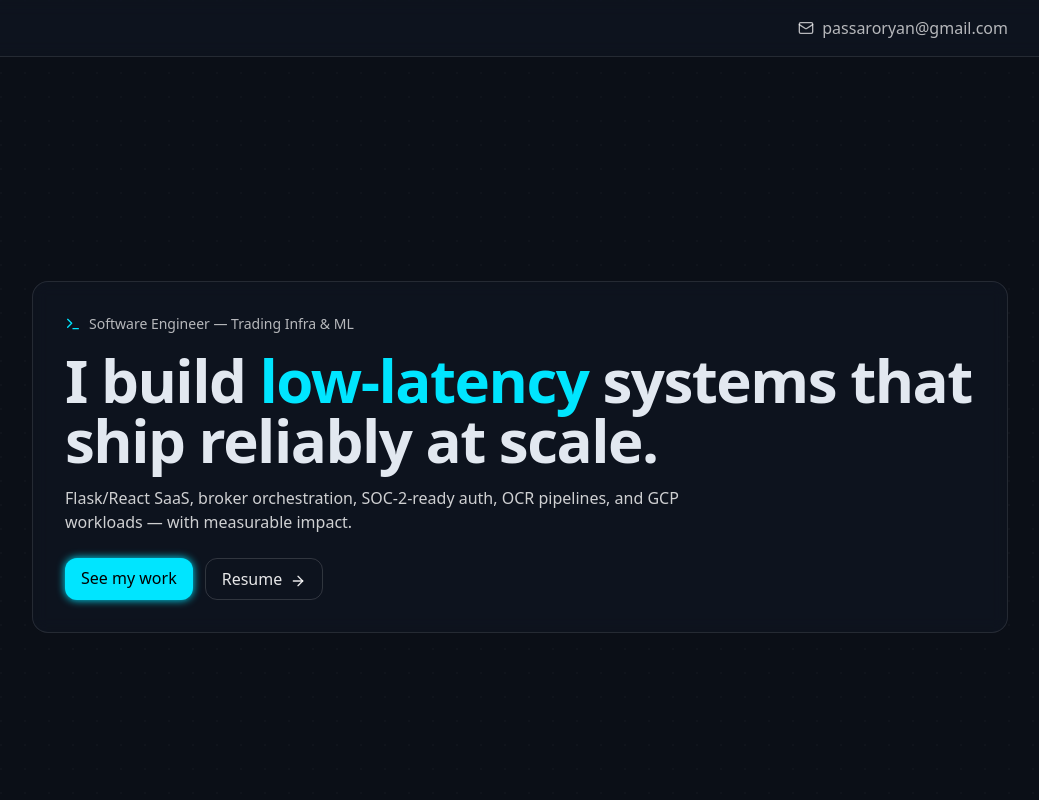
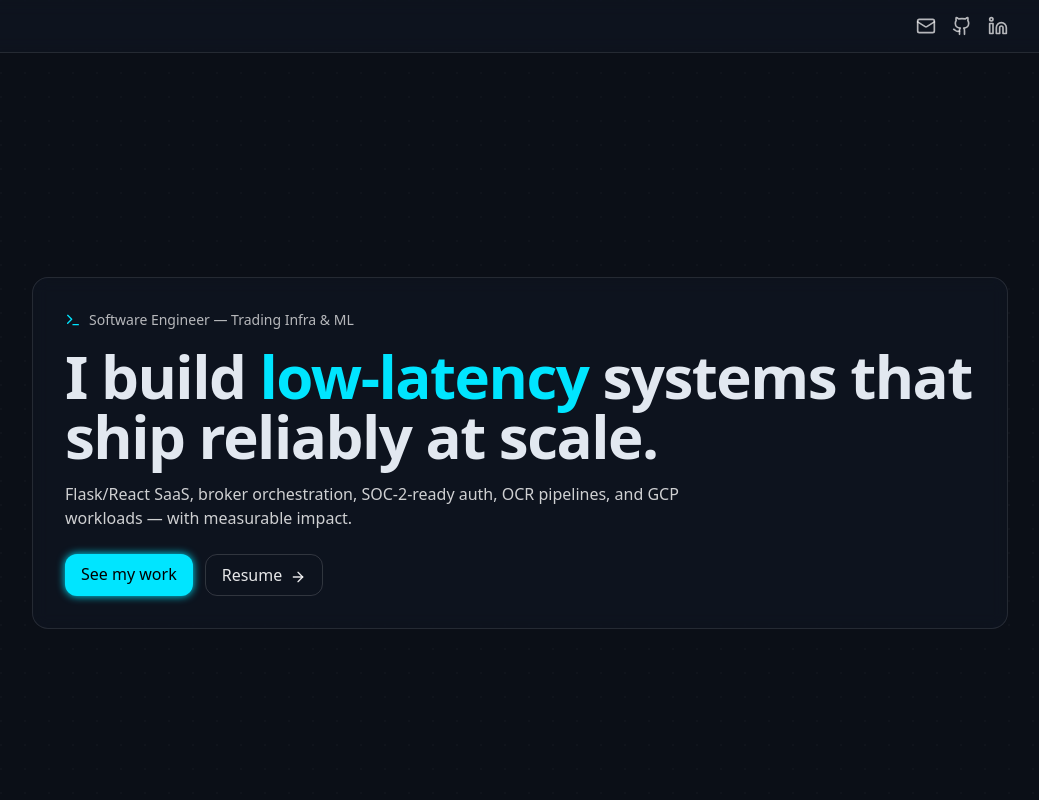
Before and after one commit to rpassaro/website, a Next.js app: page / in a window 1280 px wide. Shown: the top 800 px of the page, without its empty margins (120-1159 px from the left). Built offline with nearby package versions, Linux system fonts and the light colour scheme.

Commit message:
header changed + info changed

```diff
--- a/src/components/Header.tsx
+++ b/src/components/Header.tsx
@@ -1,17 +1,34 @@
 "use client";
-import { Mail } from "lucide-react";
+import { Mail, Github, Linkedin } from "lucide-react";
 
 export default function Header() {
     return (
         <header className="border-b border-white/10 bg-[var(--surface)]/60 backdrop-blur">
             <div className="mx-auto flex max-w-5xl items-center justify-end px-6 py-4">
-                <a
-                    href="mailto:passaroryan@gmail.com"
-                    className="inline-flex items-center gap-2 text-white/70 transition hover:text-[var(--accent)] hover:drop-shadow-[0_0_6px_var(--accent)]"
-                >
-                    <Mail className="h-4 w-4" />
-                    <span>passaroryan@gmail.com</span>
-                </a>
+                <div className="flex items-center gap-4">
+                    <a
+                        href="mailto:passaroryan@gmail.com"
+                        className="text-white/70 transition hover:text-[var(--accent)] hover:drop-shadow-[0_0_6px_var(--accent)]"
+                    >
+                        <Mail className="h-5 w-5" />
+                    </a>
+                    <a
+                        href="https://github.com/rpassaro/website"
+                        target="_blank"
+                        rel="noopener noreferrer"
+                        className="text-white/70 transition hover:text-[var(--accent)] hover:drop-shadow-[0_0_6px_var(--accent)]"
+                    >
+                        <Github className="h-5 w-5" />
+                    </a>
+                    <a
+                        href="https://www.linkedin.com/in/ryan-passaro/"
+                        target="_blank"
+                        rel="noopener noreferrer"
+                        className="text-white/70 transition hover:text-[var(--accent)] hover:drop-shadow-[0_0_6px_var(--accent)]"
+                    >
+                        <Linkedin className="h-5 w-5" />
+                    </a>
+                </div>
             </div>
         </header>
     );
```
